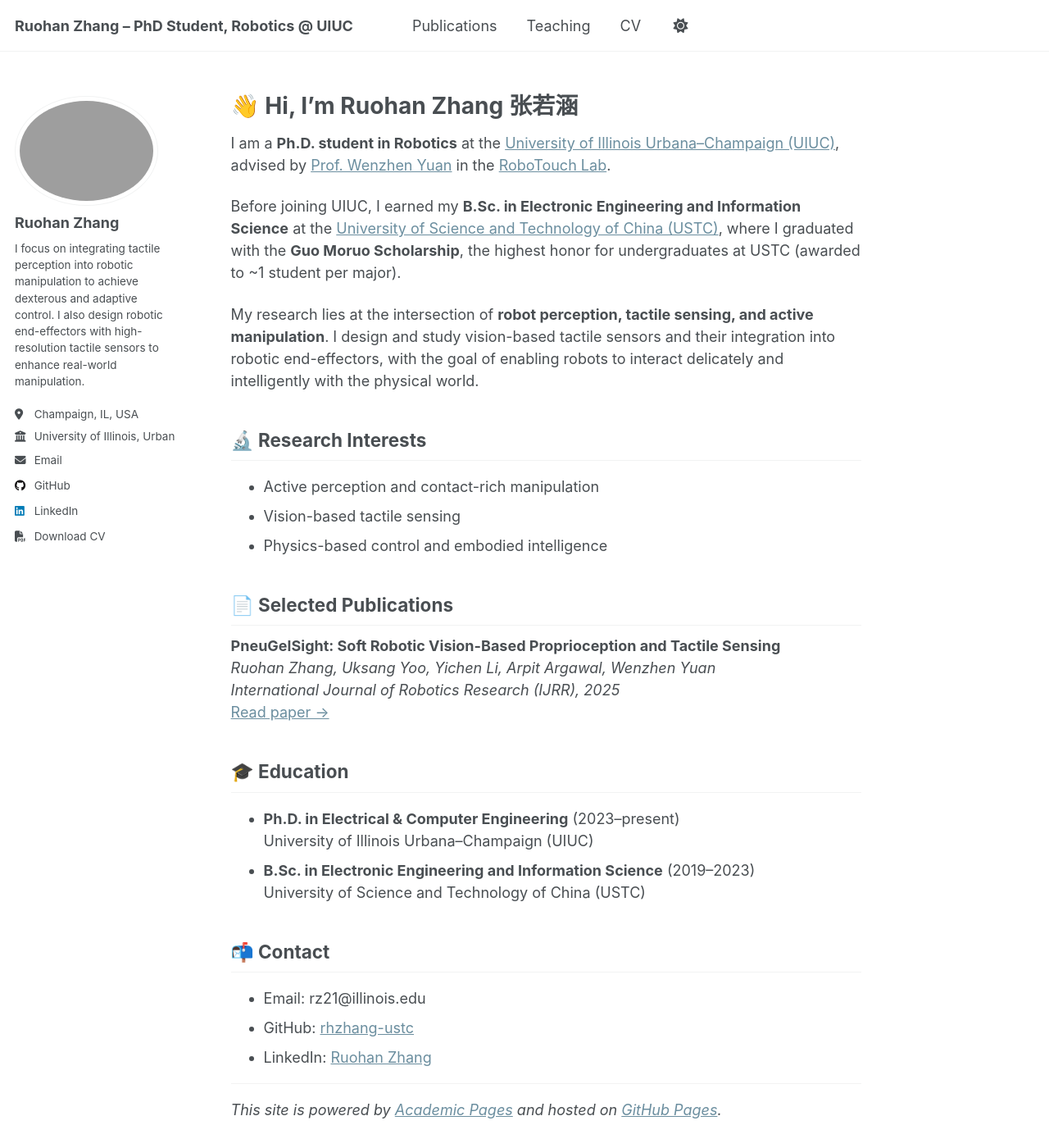
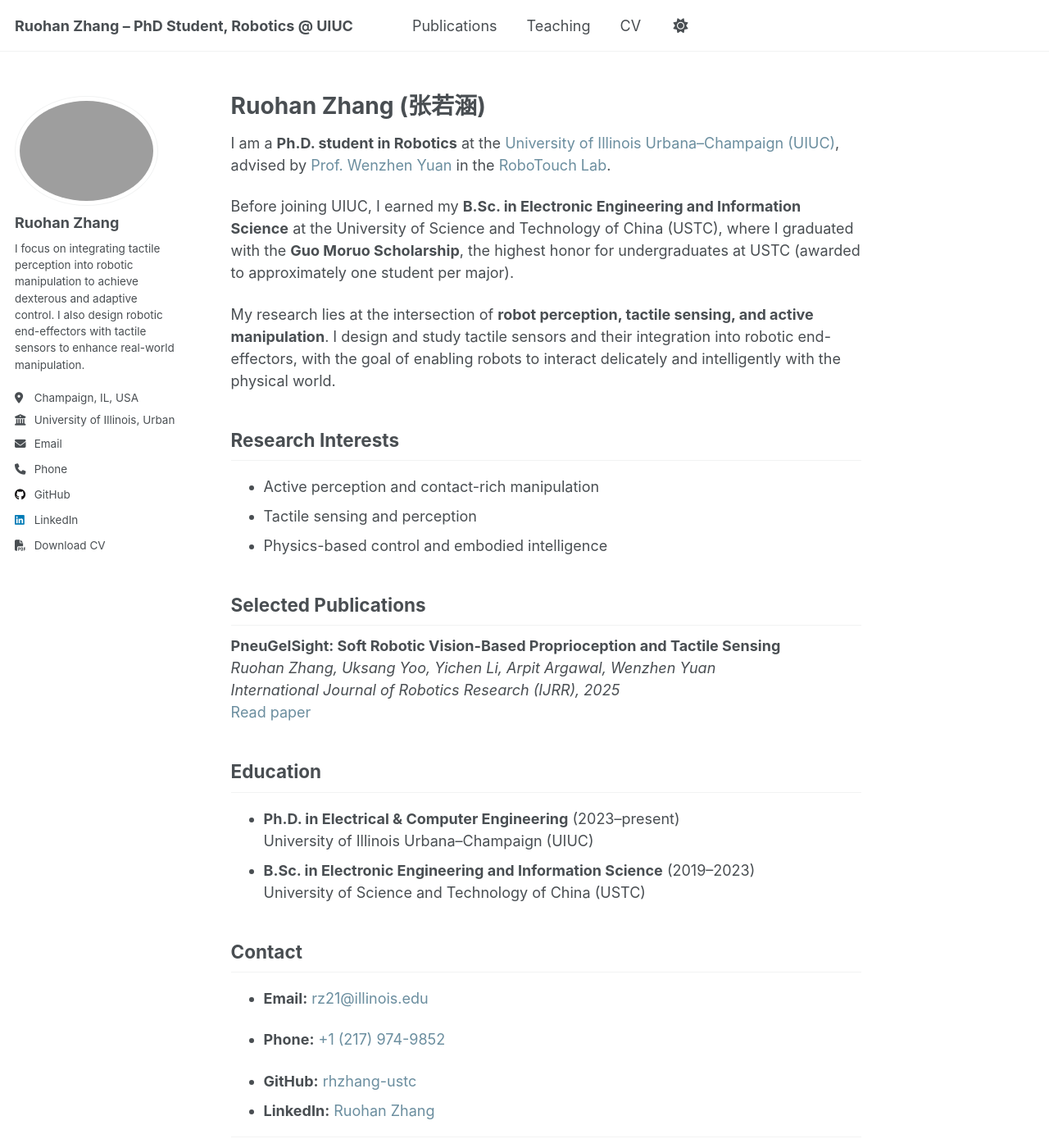
Before and after one commit to rhzhang-ustc/rhzhang-ustc.github.io, a Jekyll site: the page built from _pages/about.md, in a window 1280 px wide and 1400 px high. Shown: the whole window at 82% size. Built offline with Jekyll 4.4.1, drawn with Linux system fonts in a browser that asks for light colours; a script that is not in the unit is left out.

Commit message:
update phone number

```diff
--- a/_config.yml
+++ b/_config.yml
@@ -32,11 +32,12 @@ author:
   avatar           : "formal.jpg"
   name             : "Ruohan Zhang"
   pronouns         : # example: "she/her"
-  bio              : "I focus on integrating tactile perception into robotic manipulation to achieve dexterous and adaptive control. I also design robotic end-effectors with high-resolution tactile sensors to enhance real-world manipulation. "
+  bio              : "I focus on integrating tactile perception into robotic manipulation to achieve dexterous and adaptive control. I also design robotic end-effectors with tactile sensors to enhance real-world manipulation."
   location         : "Champaign, IL, USA"
   employer         : "University of Illinois, Urbana-Champaign"
   cv              : "/files/cv.pdf"
   email            : "rz21@illinois.edu"
+  phone            : "+1 (217) 974-9852"   # e.g. "+1 (217) 555-0123"
 
   # Academic websites
   academia         : # URL
@@ -69,7 +70,7 @@ author:
   keybase          : # Username
   instagram        : # Username
   lastfm           : # Username
-  linkedin         : "https://www.linkedin.com/in/ruohan-zhang-uiuc"
+  linkedin         : "ruohan-zhang-uiuc"
   mastodon         : # URL
   medium           : # URL
   pinterest        : # Username
--- a/_includes/author-profile.html
+++ b/_includes/author-profile.html
@@ -35,6 +35,9 @@
       {% endif %}
       {% if author.email %}
         <li><a href="mailto:{{ author.email }}"><i class="fas fa-fw fa-envelope icon-pad-right" aria-hidden="true"></i>{{ site.data.ui-text[site.locale].email_label | default: "Email" }}</a></li>
+      {% endif %}
+      {% if author.phone %}
+        <li><a href="tel:{{ author.phone }}"><i class="fas fa-fw fa-phone icon-pad-right" aria-hidden="true"></i>{{ site.data.ui-text[site.locale].phone_label | default: "Phone" }}</a></li>
       {% endif %}
 
       <!-- Font Awesome and Academicons icons / Academic websites -->
--- a/_includes/head/custom.html
+++ b/_includes/head/custom.html
@@ -14,4 +14,113 @@
 <link rel="icon" href="/images/favicon.ico"/>
 <meta name="theme-color" content="#ffffff"/>
 
+<style>
+  /* Base: readable width and typography */
+  .splash .page__content {
+    max-width: 42em;
+    line-height: 1.65;
+    word-wrap: break-word;
+    overflow-wrap: break-word;
+  }
+  .splash .page__content h1 {
+    font-weight: 600;
+    letter-spacing: -0.02em;
+    margin-bottom: 0.5em;
+  }
+  .splash .page__content h2 {
+    margin-top: 1.75em;
+    font-weight: 600;
+    letter-spacing: -0.01em;
+  }
+  .splash .page__content ul {
+    margin: 0.5em 0 1em;
+  }
+
+  /* Link style: color only, underline on hover */
+  .page__content a {
+    color: var(--global-link-color);
+    text-decoration: none;
+    border-bottom: 1px solid transparent;
+    transition: color 0.2s ease, border-color 0.2s ease;
+  }
+  .page__content a:hover {
+    color: var(--global-link-color-hover);
+    border-bottom-color: var(--global-link-color-hover);
+  }
+  .page__content a:visited {
+    color: var(--global-link-color-visited);
+  }
+  .page__content a:visited:hover {
+    color: var(--global-link-color-hover);
+    border-bottom-color: var(--global-link-color-hover);
+  }
+
+  /* Prevent horizontal scroll on all devices */
+  html {
+    overflow-x: hidden;
+  }
+  body {
+    overflow-x: hidden;
+  }
+  #main {
+    max-width: 100%;
+    box-sizing: border-box;
+  }
+
+  /* Masthead: avoid overflow on small screens */
+  @media screen and (max-width: 599px) {
+    .masthead__menu-item--lg {
+      font-size: 0.875rem;
+      max-width: 60vw;
+      overflow: hidden;
+      text-overflow: ellipsis;
+      white-space: nowrap;
+    }
+  }
+
+  /* Phones and narrow viewports (under 600px) */
+  @media screen and (max-width: 599px) {
+    #main {
+      padding-left: 0.75rem;
+      padding-right: 0.75rem;
+      margin-top: 1.25rem;
+    }
+    .splash .page__content {
+      max-width: 100%;
+      font-size: 0.9375rem;
+    }
+    .splash .page__content h1 {
+      font-size: 1.5rem;
+      line-height: 1.3;
+    }
+    .splash .page__content h2 {
+      font-size: 1.125rem;
+      margin-top: 1.25em;
+    }
+    .page__content a {
+      padding: 0.25em 0;
+      min-height: 2.5rem;
+      display: inline-block;
+    }
+  }
+
+  /* Tablets and medium (600px–767px) */
+  @media screen and (min-width: 600px) and (max-width: 767px) {
+    #main {
+      padding-left: 1rem;
+      padding-right: 1rem;
+    }
+    .splash .page__content {
+      max-width: 100%;
+    }
+  }
+
+  /* Large screens: keep constrained width for readability */
+  @media screen and (min-width: 768px) {
+    .splash .page__content {
+      max-width: 42em;
+    }
+  }
+</style>
+
 <!-- end custom head snippets -->
--- a/_pages/about.md
+++ b/_pages/about.md
@@ -7,40 +7,43 @@ redirect_from:
   - /about.html
 ---
 
-# 👋 Hi, I’m Ruohan Zhang 张若涵
+# Ruohan Zhang (张若涵)
 
 I am a **Ph.D. student in Robotics** at the [University of Illinois Urbana–Champaign (UIUC)](https://illinois.edu/), advised by [Prof. Wenzhen Yuan](https://scholar.google.com/citations?user=SNqm6doAAAAJ&hl=en/) in the [RoboTouch Lab](https://robotouchlab.web.illinois.edu/).
 
-Before joining UIUC, I earned my **B.Sc. in Electronic Engineering and Information Science** at the [University of Science and Technology of China (USTC)](https://en.ustc.edu.cn/), where I graduated with the **Guo Moruo Scholarship**, the highest honor for undergraduates at USTC (awarded to ~1 student per major).
+Before joining UIUC, I earned my **B.Sc. in Electronic Engineering and Information Science** at the University of Science and Technology of China (USTC), where I graduated with the **Guo Moruo Scholarship**, the highest honor for undergraduates at USTC (awarded to approximately one student per major).
 
-My research lies at the intersection of **robot perception, tactile sensing, and active manipulation**. I design and study vision-based tactile sensors and their integration into robotic end-effectors, with the goal of enabling robots to interact delicately and intelligently with the physical world.
+My research lies at the intersection of **robot perception, tactile sensing, and active manipulation**. I design and study tactile sensors and their integration into robotic end-effectors, with the goal of enabling robots to interact delicately and intelligently with the physical world.
 
+## Research Interests
 
-## 🔬 Research Interests
 - Active perception and contact-rich manipulation
-- Vision-based tactile sensing
+- Tactile sensing and perception
 - Physics-based control and embodied intelligence
 
+## Selected Publications
 
-## 📄 Selected Publications
 **PneuGelSight: Soft Robotic Vision-Based Proprioception and Tactile Sensing**
 *Ruohan Zhang, Uksang Yoo, Yichen Li, Arpit Argawal, Wenzhen Yuan*
-_International Journal of Robotics Research (IJRR), 2025_
-[Read paper →](https://arxiv.org/abs/2508.18443)
+*International Journal of Robotics Research (IJRR), 2025*
+[Read paper](https://arxiv.org/abs/2508.18443)
 
+## Education
 
-## 🎓 Education
 - **Ph.D. in Electrical & Computer Engineering** (2023–present)
   University of Illinois Urbana–Champaign (UIUC)
 - **B.Sc. in Electronic Engineering and Information Science** (2019–2023)
   University of Science and Technology of China (USTC)
 
+## Contact
 
-## 📬 Contact
-- Email: rz21@illinois.edu
-- GitHub: [rhzhang-ustc](https://github.com/rhzhang-ustc)
-- LinkedIn: [Ruohan Zhang](www.linkedin.com/in/ruohan-zhang-uiuc)
+- **Email:** [rz21@illinois.edu](mailto:rz21@illinois.edu)
+{% if site.author.phone %}
+- **Phone:** [{{ site.author.phone }}](tel:{{ site.author.phone }})
+{% endif %}
+- **GitHub:** [rhzhang-ustc](https://github.com/rhzhang-ustc)
+- **LinkedIn:** [Ruohan Zhang](https://www.linkedin.com/in/ruohan-zhang-uiuc)
 
 ---
 
-_This site is powered by [Academic Pages](https://academicpages.github.io/) and hosted on [GitHub Pages](https://pages.github.com/)._
+*This site is powered by [Academic Pages](https://academicpages.github.io/) and hosted on [GitHub Pages](https://pages.github.com/).*
```
